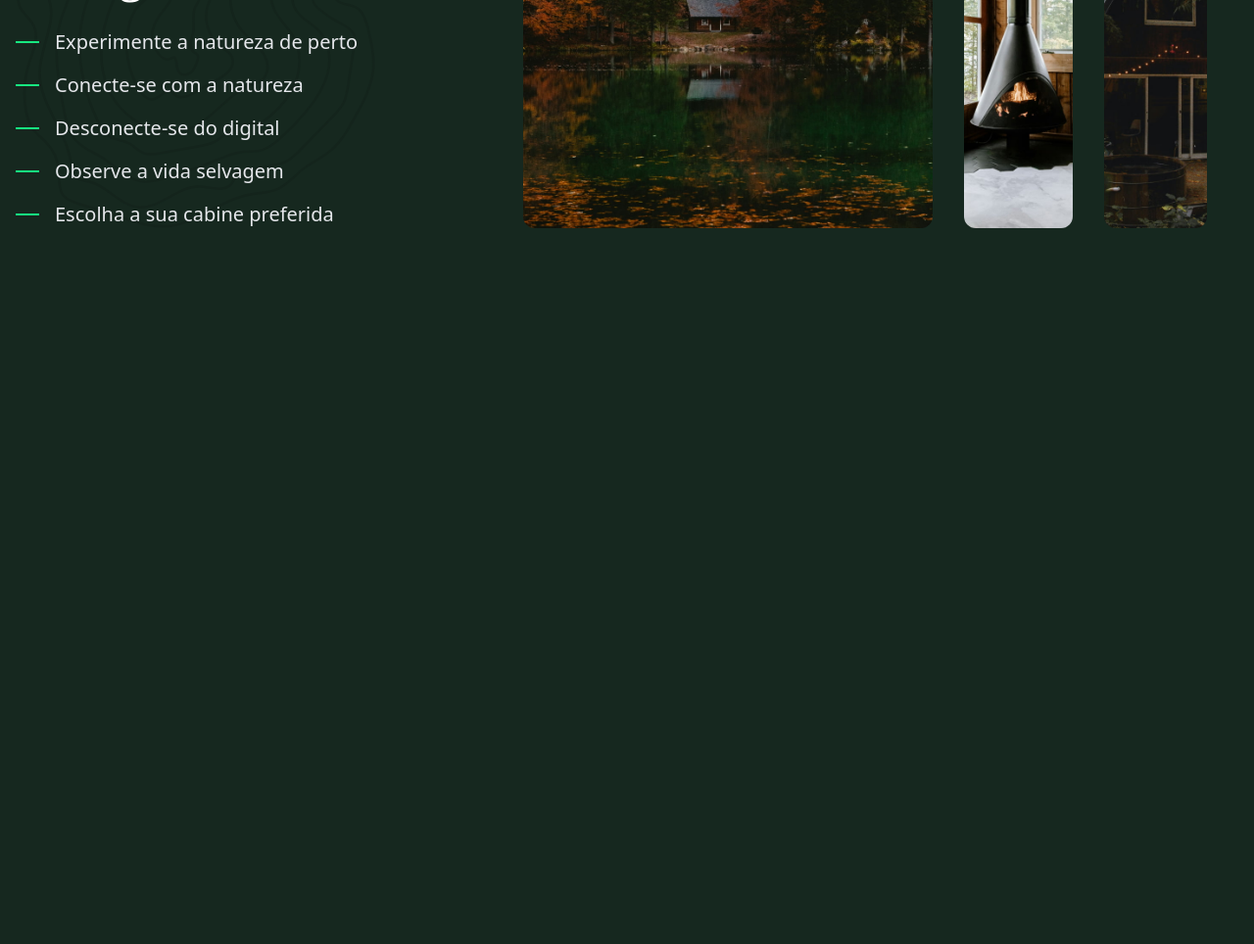
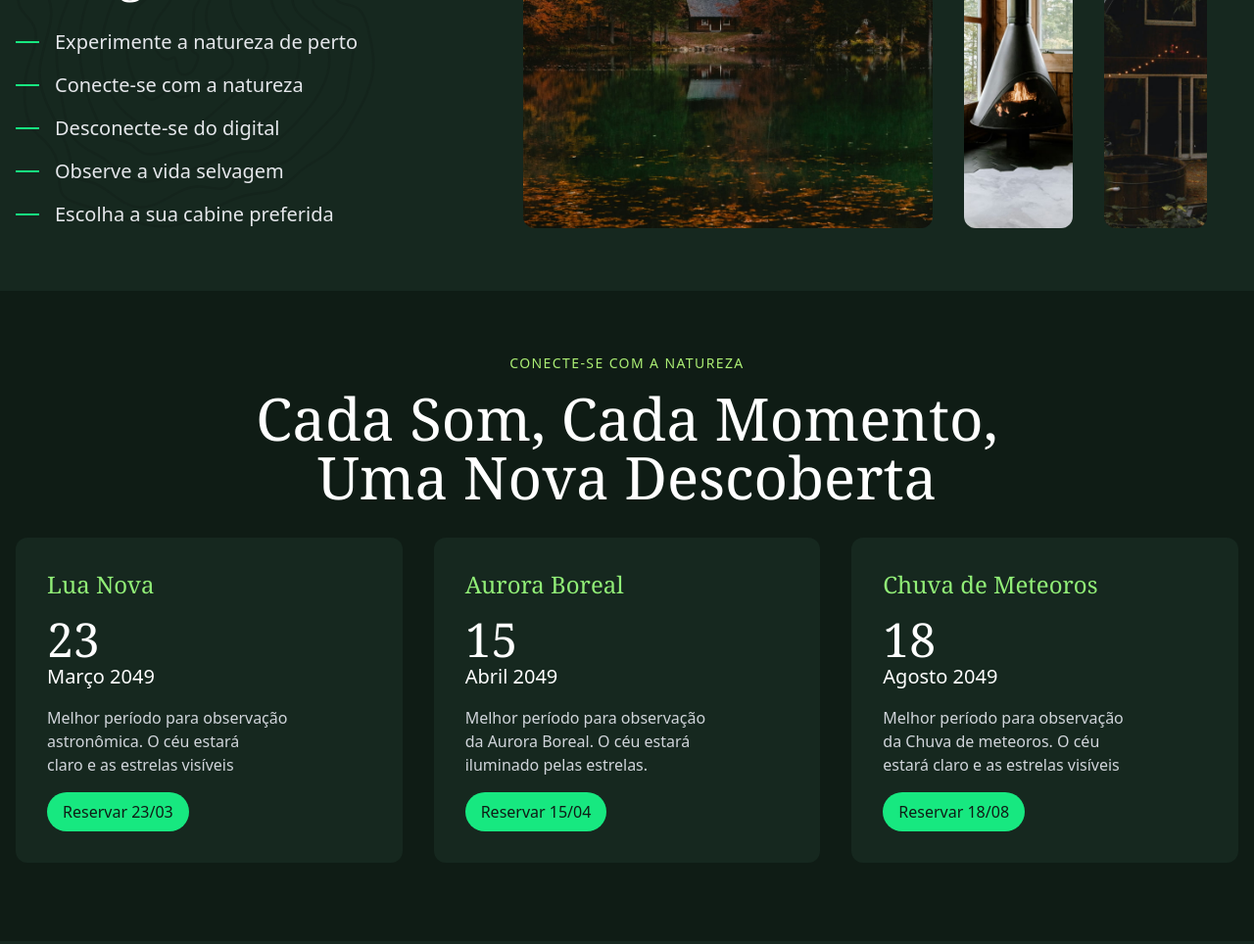
Before and after one commit to AlChris91/Forest, a website: page src/index.html in a window 1280 px wide. Shown: the part 995-1959 px from the top of the page at 98% size. Before the commit the page ends 1292 px from the top, so only its background shows below. Drawn offline with Linux system fonts and the light colour scheme.

Commit message:
Sessão de eventos criada

```diff
--- a/src/index.html
+++ b/src/index.html
@@ -89,6 +89,58 @@
 
         </div>
   </section>
+  <!-- Eventos -->
+  <section id="eventos" class="mb-12 sm:mb-16 py-12 sm:py-16 bg-verde-900">
+    <div class="container">
+      <p class="mb-4 text-center text-verde-200 uppercase tracking-widest text-sm">
+        Conecte-se com a natureza
+      </p>
+      <h2 class="mb-8 mx-auto font-serif text-balance text-center max-w-screen-md text-white text-4xl sm:text-6xl">
+        Cada Som, Cada Momento, Uma Nova Descoberta
+      </h2>
+      <div class="overflow-x-auto snap-x snap-mandatory pb-4 grid grid-cols-[repeat(3,minmax(300px,1fr))] gap-4 sm:gap-8">
+        <div class="grid snap-center gap-4 bg-verde-800 p-6 sm:p-8 rounded-xl">
+          <h3 class="text-verde-300 text-2xl font-serif">Lua Nova </h3>
+          <div class="text-white">
+            <p class="font-serif text-5xl">23</p>
+            <p class="text-xl">Março 2049</p>
+          </div>
+          <p class="text-gray-300 text-balance">
+            Melhor período para observação astronômica. O céu estará claro e as estrelas visíveis
+          </p>
+          <a class="justify-self-start self-end bg-verde-400 text-verde-900 px-4 py-2 inline-block rounded-full" href="#contato">
+            Reservar 23/03
+          </a>
+        </div>
+        <div class="grid snap-center gap-4 bg-verde-800 p-6 sm:p-8 rounded-xl">
+          <h3 class="text-verde-300 text-2xl font-serif">Aurora Boreal </h3>
+          <div class="text-white">
+            <p class="font-serif text-5xl">15</p>
+            <p class="text-xl">Abril 2049</p>
+          </div>
+          <p class="text-gray-300 text-balance">
+            Melhor período para observação da Aurora Boreal. O céu estará iluminado pelas estrelas.
+          </p>
+          <a class="justify-self-start self-end bg-verde-400 text-verde-900 px-4 py-2 inline-block rounded-full" href="#contato">
+            Reservar 15/04
+          </a>
+        </div>
+        <div class="grid snap-center gap-4 bg-verde-800 p-6 sm:p-8 rounded-xl">
+          <h3 class="text-verde-300 text-2xl font-serif">Chuva de Meteoros </h3>
+          <div class="text-white">
+            <p class="font-serif text-5xl">18</p>
+            <p class="text-xl">Agosto 2049</p>
+          </div>
+          <p class="text-gray-300 text-balance">
+            Melhor período para observação da Chuva de meteoros. O céu estará claro e as estrelas visíveis
+          </p>
+          <a class="justify-self-start self-end bg-verde-400 text-verde-900 px-4 py-2 inline-block rounded-full" href="#contato">
+            Reservar 18/08
+          </a>
+        </div>
+      </div>
+    </div>
+  </section>
 </body>
 
 </html>
```
Also changed, not shown: src/output.css.
